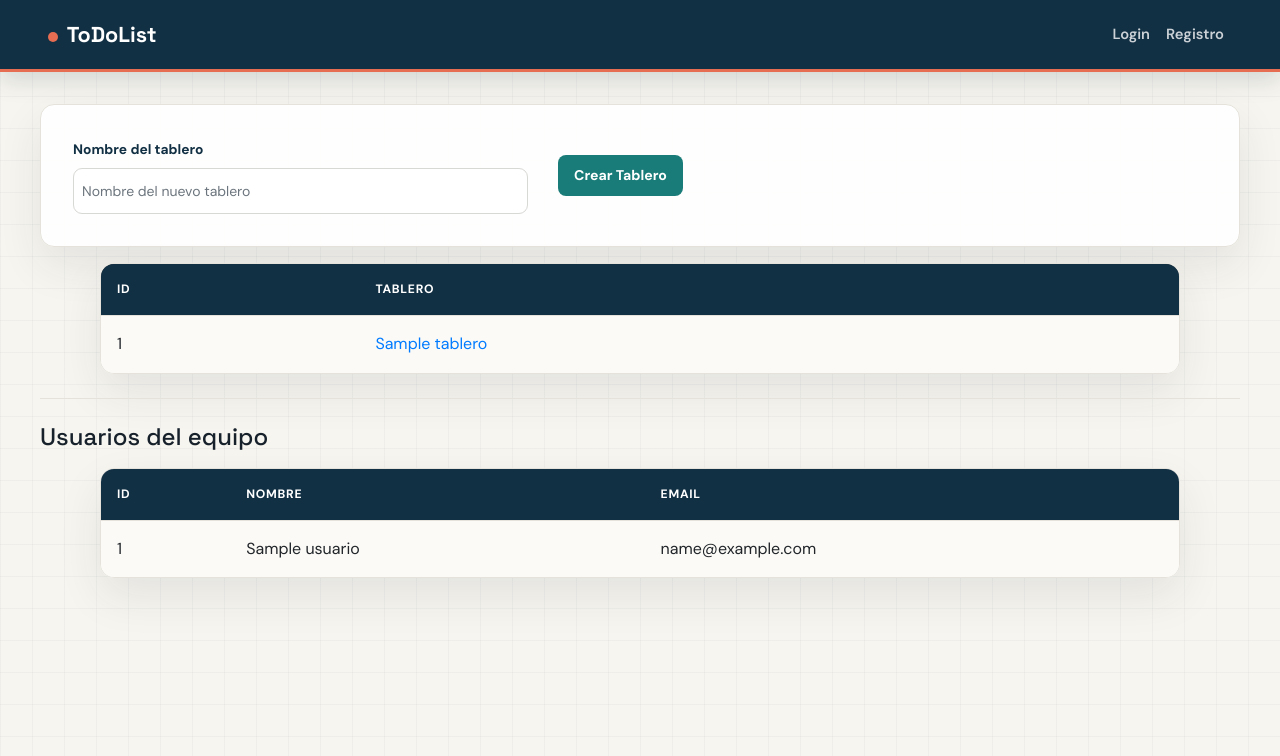
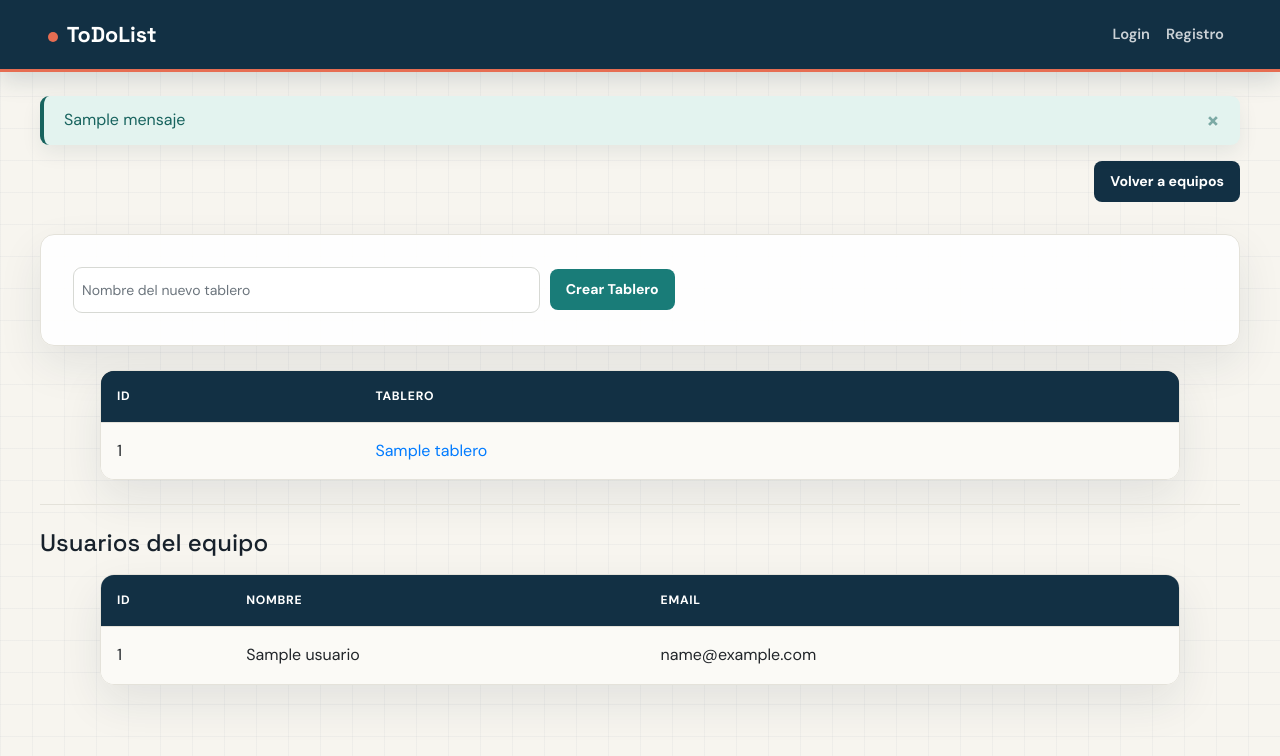
Before and after one commit to hlm11-ua/ToDoList-G1, a Spring app: template src/main/resources/templates/verEquipo.html in a window 1280 px wide. Shown: the top 756 px of the page. Run offline with Thymeleaf, Linux system fonts and the light colour scheme; the template is opened without the code that fills it: most values are stand-ins (such as "Sample title", 1, 10 or a date in 2020); data that the repository does not hold is empty.

Commit message:
Añadidas vistas y controller para admin tableros

```diff
--- a/src/main/resources/templates/verEquipo.html
+++ b/src/main/resources/templates/verEquipo.html
@@ -1,40 +1,61 @@
 <!DOCTYPE html>
 <html xmlns:th="http://www.thymeleaf.org" lang="es">
-<head th:replace="~{fragments :: head (titulo='Equipo')}"></head>
+<head th:replace="fragments :: head (titulo='Equipo')"></head>
 <body>
-<div class="container mt-5">
-    <div th:replace="~{fragments :: navbar}"></div>
-    <h2 class="mb-4" th:text="${equipo.nombre}">Nombre equipo</h2>
+
+<div class="container my-5">
+    <div th:replace="fragments :: navbar"></div>
+
+    <!-- Alertas de feedback (mensaje de éxito / error) -->
+    <div class="alert alert-success alert-dismissible fade show" role="alert" th:if="${!#strings.isEmpty(mensaje)}">
+        <span th:text="${mensaje}"></span>
+        <button type="button" class="close" data-dismiss="alert" aria-label="Close">
+            <span aria-hidden="true">&times;</span>
+        </button>
+    </div>
+    <div class="alert alert-danger alert-dismissible fade show" role="alert" th:if="${!#strings.isEmpty(error)}">
+        <span th:text="${error}"></span>
+        <button type="button" class="close" data-dismiss="alert" aria-label="Close">
+            <span aria-hidden="true">&times;</span>
+        </button>
+    </div>
+
+    <div class="d-flex justify-content-between align-items-center mb-4">
+        <h2 class="mb-0" th:text="${equipo.nombre}">Nombre equipo</h2>
+        <a th:href="@{/equipos}" class="btn btn-secondary btn-sm">
+            <i class="bi bi-arrow-left"></i> Volver a equipos
+        </a>
+    </div>
 
     <!-- Sección para crear un nuevo tablero -->
     <form th:action="@{/equipos/{id}/tableros/crear(id=${equipo.id})}"
           method="post"
-          class="mb-3">
-        <div class="row g-2 align-items-center">
-            <div class="col-md-5 col-sm-8">
-                <label for="nombreTablero" class="visually-hidden">
-                    Nombre del tablero
-                </label>
+          class="mb-4">
+        <div class="form-row align-items-center">
+            <div class="col-md-5 col-sm-8 mb-2 mb-sm-0">
+                <label for="nombreTablero" class="sr-only">Nombre del tablero</label>
                 <input type="text"
                        id="nombreTablero"
                        name="nombre"
                        class="form-control form-control-sm"
-                       placeholder="Nombre del nuevo tablero" required>
+                       placeholder="Nombre del nuevo tablero"
+                       required>
             </div>
             <div class="col-md-auto col-sm-4">
                 <button type="submit" class="btn btn-success btn-sm">
-                    <i class="bi bi-plus-circle"></i>
-                    Crear Tablero
+                    <i class="bi bi-plus-circle"></i> Crear Tablero
                 </button>
             </div>
         </div>
     </form>
 
+    <!-- Tabla de tableros del equipo -->
     <table class="table table-striped align-middle">
         <thead class="table-dark">
         <tr>
             <th scope="col">ID</th>
             <th scope="col">TABLERO</th>
+            <th scope="col" th:if="${session.esAdmin}">ACCIONES</th>
         </tr>
         </thead>
         <tbody>
@@ -46,9 +67,40 @@
                     Nombre tablero
                 </a>
             </td>
+
+            <!-- Controles de edición y borrado solo para administradores -->
+            <td th:if="${session.esAdmin}">
+                <div class="d-flex align-items-center">
+                    <!-- Formulario inline para editar el nombre -->
+                    <form th:action="@{/tableros/{id}/update(id=${tablero.id})}"
+                          method="post"
+                          class="form-inline mr-2">
+                        <input type="text"
+                               name="nombre"
+                               th:value="${tablero.nombre}"
+                               class="form-control form-control-sm mr-1"
+                               style="max-width: 220px;"
+                               required>
+                        <button type="submit" class="btn btn-warning btn-sm">
+                            Guardar
+                        </button>
+                    </form>
+
+                    <!-- Formulario para borrar el tablero -->
+                    <form th:action="@{/tableros/{id}/delete(id=${tablero.id})}"
+                          method="post"
+                          class="m-0"
+                          onsubmit="return confirm('¿Seguro que deseas eliminar este tablero?');">
+                        <button type="submit" class="btn btn-danger btn-sm">
+                            Eliminar
+                        </button>
+                    </form>
+                </div>
+            </td>
         </tr>
         <tr th:if="${#lists.isEmpty(tableros)}">
-                <td colspan="2" class="text-muted text-center py-3">
+            <td th:colspan="${session.esAdmin == true ? 3 : 2}"
+                class="text-muted text-center py-3">
                 No hay tableros creados en este equipo.
             </td>
         </tr>
@@ -56,6 +108,8 @@
     </table>
 
     <hr class="my-4">
+
+    <!-- Sección de usuarios del equipo -->
     <div class="mb-4">
         <h4 class="mb-3">Usuarios del equipo</h4>
         <table class="table table-striped align-middle">
@@ -72,10 +126,8 @@
                 <td th:text="${usuario.nombre}">Nombre Ejemplo</td>
                 <td th:text="${usuario.email}">ejemplo@email.com</td>
             </tr>
-
             <tr th:if="${#lists.isEmpty(usuarios)}">
-                    <td colspan="3"
-                        class="text-muted text-center py-3">
+                <td colspan="3" class="text-muted text-center py-3">
                     Sin usuarios registrados en este equipo.
                 </td>
             </tr>
@@ -84,6 +136,6 @@
     </div>
 </div>
 
-<div th:replace="~{fragments :: javascript}"></div>
+<div th:replace="fragments :: javascript"></div>
 </body>
 </html>
```
Also changed, not shown: src/main/java/madstodolist/controller/TableroController.java (+55 -0 lines), src/main/java/madstodolist/service/TableroService.java (+7 -0 lines), 1 other file. Lines whose indentation alone changed are shown as unchanged.
